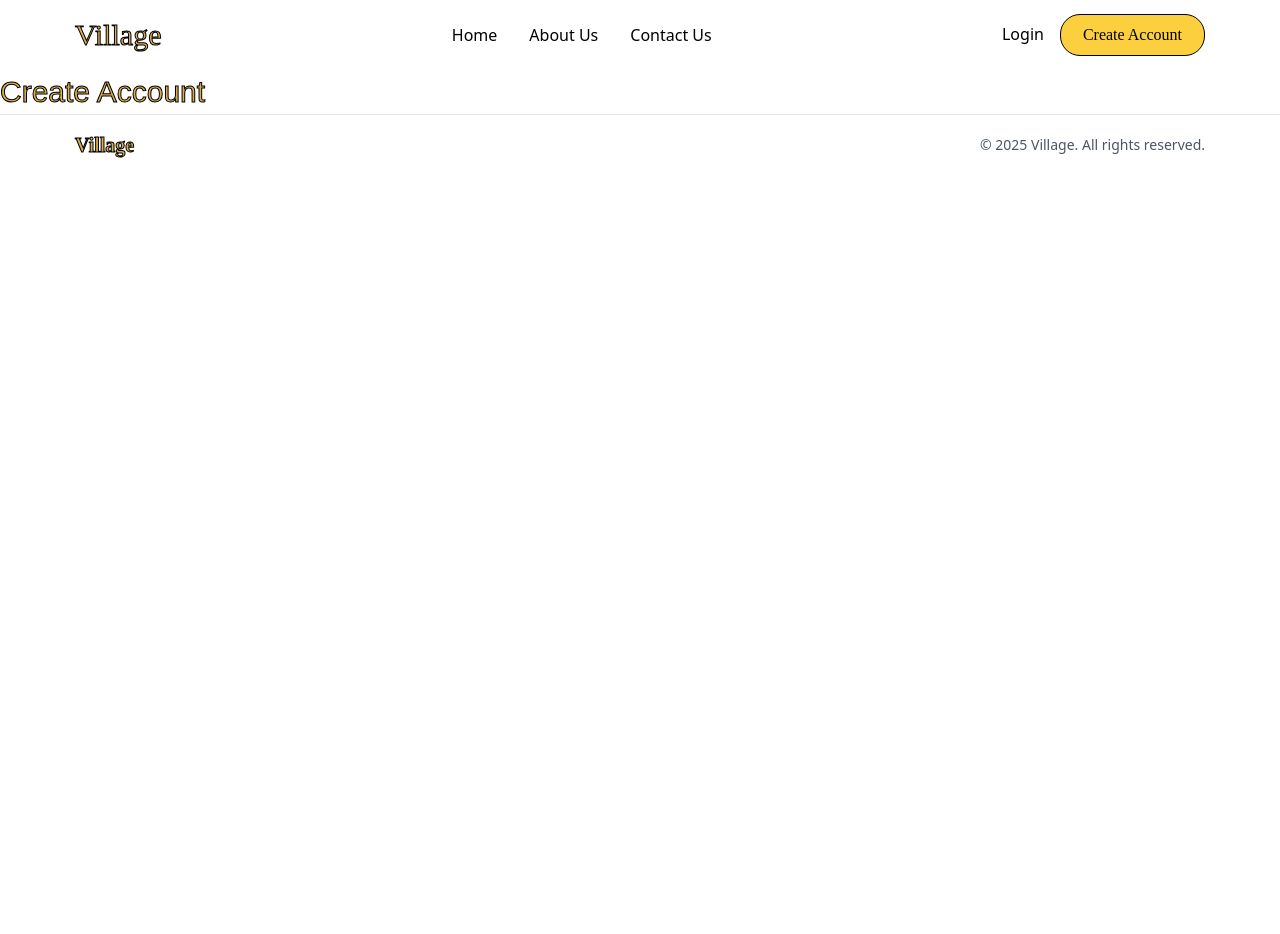
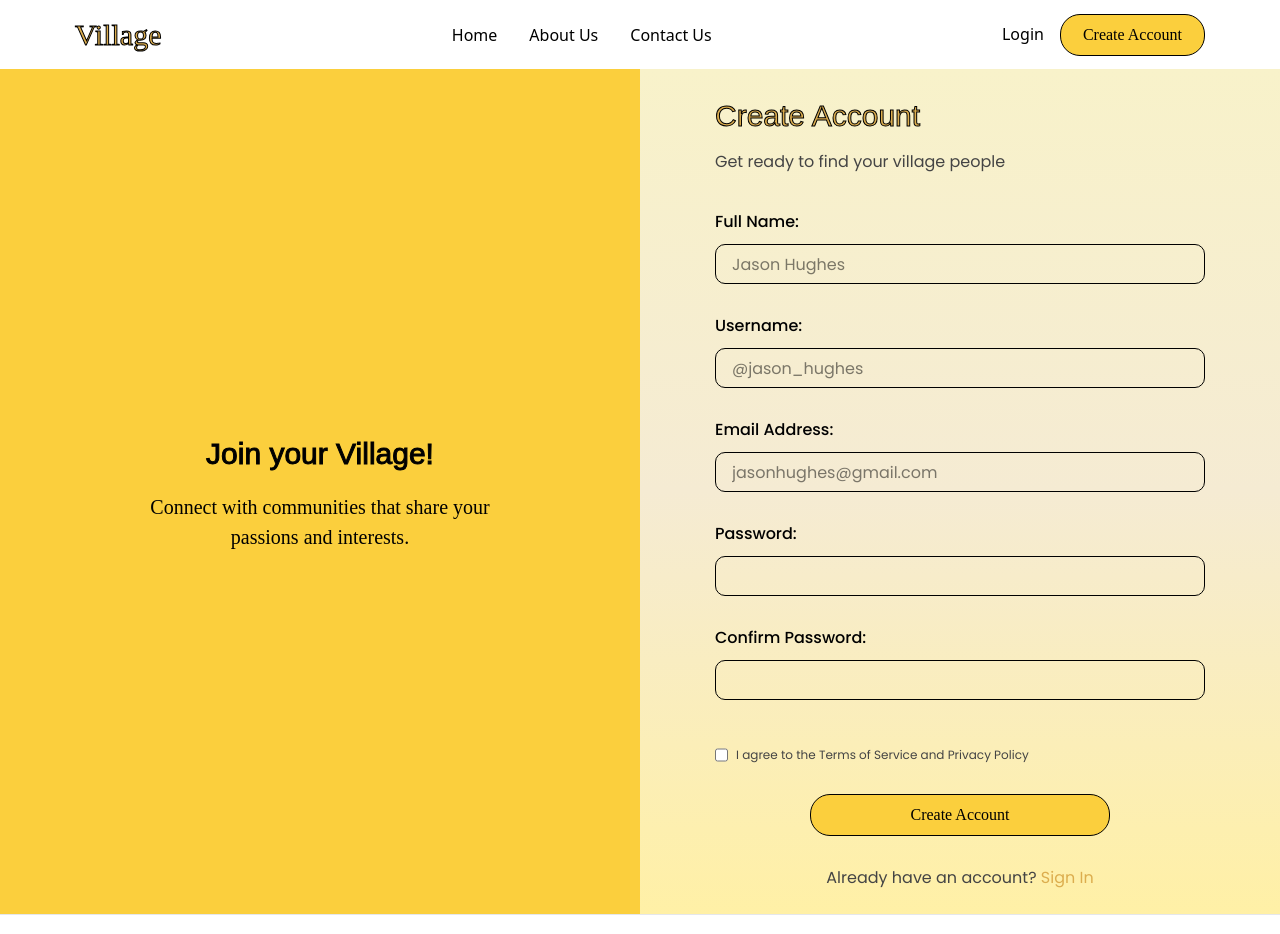
Before and after one commit to GenialSmileAdam/Village-, a React (Vite) app: page /signup in a window 1280 px wide. Shown: the top 934 px of the page. Before the commit the page ends 800 px from the top, so only its background shows below. Built offline with nearby package versions, Linux system fonts and the light colour scheme; a web font is replaced by a local one.

Commit message:
Added Files

```diff
--- a/src/components/Navbar.jsx
+++ b/src/components/Navbar.jsx
@@ -16,12 +16,11 @@ function MobileMenu() {
         { icon: FaHome, label: 'Home', href: '/' },
         { icon: FaUsers, label: 'Communities', href: '/communities' },
         { icon: FaCalendarAlt, label: 'Events', href: '/events' },
-        { icon: FaUser, label: 'Profile', href: '/profile' },
-        { icon: FaCog, label: 'Settings', href: '/settings' },
+        { icon: FaUser, label: 'Login', href: '/login' },
     ];
 
     return (
-        <Menu as="div" className="md:hidden">
+        <Menu as="div" className="lg:hidden">
             {({ open }) => (
                 <>
                     <MenuButton className="p-2 hover:bg-gray-100 rounded-lg transition-colors">
@@ -66,9 +65,9 @@ function MobileMenu() {
                             })}
 
                             <div className="p-4 border-t border-gray-100">
-                                <button className="w-full bg-primary text-white py-3 rounded-lg font-medium hover:bg-primary/90 transition-colors">
-                                    Join Village
-                                </button>
+
+                                <Link to="/signup" className="button--primary w-full py-3 flex-center"> Join a Village!</Link>
+
                             </div>
                         </MenuItems>
                     </Transition>
@@ -79,9 +78,9 @@ function MobileMenu() {
 }
 export default function Navbar() {
     return (
-        <div className="flex justify-between items-center bg-white px-[var(--space-margin)] py-3 ">
+        <div className="flex justify-between items-center bg-white px-(--space-margin) py-3 ">
             <div>
-                <h2 className="Logo">Village </h2>
+            <Link to="/"><h2 className="Logo">Village </h2></Link>
             </div>
             <nav className="hidden lg:block ">
                 <ul className="flex-center gap-8 nav-links">
--- a/src/index.css
+++ b/src/index.css
@@ -75,6 +75,9 @@
     main{
         background: linear-gradient(var(--color-background-0), var(--color-background-50), var(--color-background-100)) fixed;
         font-family: var(--font-base), serif;
+
+
+
     }
 
     h1{
@@ -98,11 +101,37 @@
         color: var(--color-text-primary);
     }
 
-    section{
+    section, .margin{
         padding-left: var(--space-margin);
         padding-right: var(--space-margin);
     }
 
+    .form{
+        display: flex;
+        flex-direction: column;
+        gap: 30px;
+    }
+
+    .form_input{
+        display: flex;
+        flex-direction: column;
+        gap: 10px;
+    }
+
+    .form_input>label{
+        font-weight: 500;
+        font-size: var(--text-body);
+    }
+
+    .form_input> input{
+        height: 40px;
+        border-radius: 10px;
+        padding: 0px 1em;
+    }
+
+    .form_input> input[placeholder]{
+        font-size: var(--text-body);
+    }
 
 }
 
@@ -184,6 +213,17 @@
         margin-top: var(--space-padding);
     }
 
+    /* Hide login/signup yellow panel on mobile */
+    .auth-panel {
+        display: none !important;
+    }
+
+    @media (min-width: 1024px) {
+        .auth-panel {
+            display: flex !important;
+        }
+    }
+
     /* Navigation Styles */
     .nav-links li a,
     .login {
@@ -201,8 +241,22 @@
         text-shadow: 0 2px 8px rgba(220, 173, 78, 0.3);
     }
 
+    .login_v2 {
+        display: inline-block;
+        position: relative;
+        transition: all 0.3s cubic-bezier(0.4, 0, 0.2, 1);
+        cursor: pointer;
+    }
+
+    .login_v2:hover {
+        color: var(--color-primary);
+        transform: translateY(-2px);
+        text-shadow: 0 2px 8px rgba(220, 173, 78, 0.3);
+    }
+
     /* Underline animation */
-    .nav-links li a::after {
+    .nav-links li a::after,
+    .login_v2::after {
         content: '';
         position: absolute;
         width: 0;
@@ -213,7 +267,8 @@
         transition: width 0.3s ease;
     }
 
-    .nav-links li a:hover::after {
+    .nav-links li a:hover::after,
+    .login_v2:hover::after {
         width: 100%;
     }
 
--- a/src/pages/Home.jsx
+++ b/src/pages/Home.jsx
@@ -19,7 +19,6 @@ function Hero(){
 
             <h1>Find your people, <br/> Find your village</h1>
             <p>Join a community where you find people <br/> with your similar interests </p>
-            <Link to="/signup" className="button--primary mt-5"> Join a Village!</Link>
         </section>
     )
 }
--- a/src/pages/Login.jsx
+++ b/src/pages/Login.jsx
@@ -1,6 +1,53 @@
+import { Link } from "react-router-dom";
+
 export default function Login() {
     return (
-        <>
-        </>
+        <main className="h-[87vh] lg:flex">
+            <div className="auth-panel lg:w-1/2 bg-[var(--color-secondary)] flex-col flex-center ">
+                <h2 className="stroke-0 text-black font-[200]">Welcome Back</h2>
+                <p className="text-center mt-4 text-[20px] font-secondary text-black">Sign in to reconnect with your community and continue meaningful conversations.
+                </p>
+            </div>
+            <div className="py-6 margin lg:w-1/2">
+
+                <h2>Sign In</h2>
+                <p className="mt-3">Enter your credentials to access your account</p>
+                <form className="mt-9 form">
+
+                    <div className="form_input">
+                        <label htmlFor="">Username or Email:</label>
+                        <input type="text" className="border"
+                        placeholder="Enter Username or Email"></input>
+                    </div>
+                    <div className="form_input">
+                        <label htmlFor="">Password:</label>
+                        <input type="password" className="border"
+                       ></input>
+                    </div>
+
+                    <div className="flex justify-between mt-[-1em]">
+                        <div className="flex ">
+                            <input type="checkbox" />
+                            <p className="text-[12px]">Remember Me</p>
+                        </div>
+                        <p className="text-[12px]">Forgot Password?</p>
+                    </div>
+                    <div className="w-full flex-col gap-[1rem] flex-center">
+                        <button type="submit" className="button--primary w-[300px] ">Sign In</button>
+
+                        <div className="w-[300px] flex items-center gap-3">
+                            <div className="flex-1 h-px bg-gray-300"></div>
+                            <span className="text-[var(--color-text-primary)]">OR</span>
+                            <div className="flex-1 h-px bg-gray-300"></div>
+                        </div>
+
+                        <button type="submit" className="button--primary w-[300px] bg-white border-0">Continue with Google  </button>
+                    </div>
+
+                    <p className="text-center">Dont have an account? <Link to="/signup"><span className="text-primary login_v2">Create one</span></Link></p>
+                </form>
+            </div>
+        </main>
+
     )
 }
--- a/src/pages/SignUp.jsx
+++ b/src/pages/SignUp.jsx
@@ -1,9 +1,52 @@
+import { FaMapLocationDot, FaUsers, FaStar, FaTrophy, FaHeart, FaTree, FaSeedling} from "react-icons/fa6";
+import { Link } from "react-router-dom";
+
 export default function SignUp() {
     return (
-        <>
-            <div>
+        <main className="h-fit lg:flex">
+            <div className="auth-panel lg:w-1/2 bg-[var(--color-secondary)] flex-col flex-center ">
+                <h2 className="stroke-0 text-black font-[200]">Join your Village!</h2>
+                <p className="text-center mt-4 text-[20px] font-secondary text-black">Connect with communities that share your <br/>
+                passions and interests.</p>
+            </div>
+            <div className="py-6 margin lg:w-1/2">
+
                 <h2>Create Account</h2>
+                <p className="mt-3">Get ready to find your village people</p>
+                <form className="mt-9 form">
+                    <div className="form_input">
+                        <label htmlFor="">Full Name:</label>
+                        <input type="text" className="border" placeholder="Jason Hughes"></input>
+                    </div>
+                    <div className="form_input">
+                        <label htmlFor="">Username:</label>
+                        <input type="text" className="border"
+                        placeholder="@jason_hughes"></input>
+                    </div>
+                    <div className="form_input">
+                        <label htmlFor="">Email Address:</label>
+                        <input type="email" className="border"
+                        placeholder="jasonhughes@gmail.com"></input>
+                    </div>
+                    <div className="form_input">
+                        <label htmlFor="">Password:</label>
+                        <input type="password" className="border"></input>
+                    </div>
+                    <div className="form_input" >
+                        <label htmlFor="">Confirm Password:</label>
+                        <input type="password" className="border"></input>
+                    </div>
+
+                    <div className="flex gap-2 mt-4">
+                        <input type="checkbox" />
+                        <p className="text-[12px]">I agree to the Terms of Service and Privacy Policy</p>
+                    </div>
+                    <div className="w-full flex-center">
+                    <button type="submit" className="button--primary w-[300px] ">Create Account</button></div>
+
+                    <p className="text-center">Already have an account? <Link to="/login"><span className="text-primary login_v2">Sign In</span></Link></p>
+                </form>
             </div>
-        </>
+        </main>
     )
 }
```
